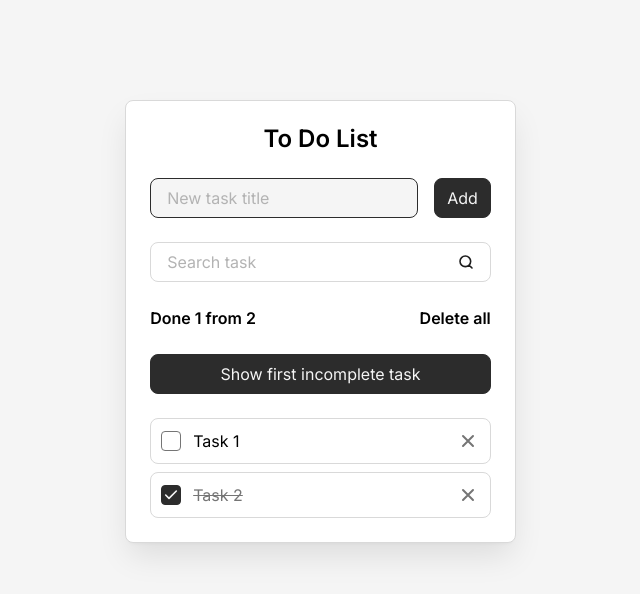
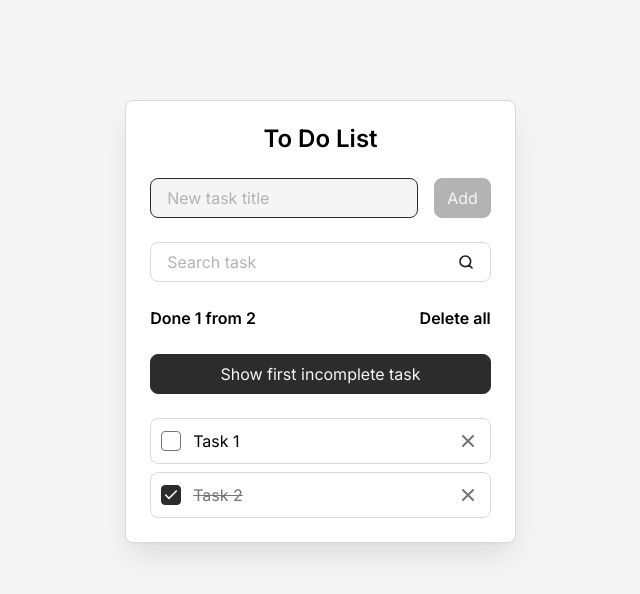
Before and after one commit to vitaliygalata1986/react-todo-list, a React (Vite) app: page / in a window 1280 px wide. Shown: the top 594 px of the page, without its empty margins (312-952 px from the left). Built offline with nearby package versions, Linux system fonts and the light colour scheme.

Commit message:
13. Добавили валидацию input

```diff
--- a/src/components/AddTaskForm.jsx
+++ b/src/components/AddTaskForm.jsx
@@ -1,4 +1,4 @@
-import { useContext } from 'react';
+import { useContext, useState } from 'react';
 import { TaskContext } from '../context/TasksContext';
 import Field from './Field';
 import Button from './Button';
@@ -7,10 +7,31 @@ const AddTaskForm = () => {
   const { addTask, newTaskInputRef, newTaskTitle, setNewTaskTitle } =
     useContext(TaskContext);
 
+  const [error, setError] = useState('');
+
+  const clearNewTasktitle = newTaskTitle.trim();
+  const isNewTaskTitleEmpty = clearNewTasktitle.length === 0;
+
   const onSubmit = (e) => {
     e.preventDefault();
-    addTask();
+    // будем вызывать addTask при условии, что новая задача не пуста
+    if (!isNewTaskTitleEmpty) addTask(clearNewTasktitle);
   };
+
+  const onInput = (event) => {
+    const { value } = event.target;
+    const clearValue = value.trim();
+    // console.log('clearValue', clearValue); // 0 если вбивать n - кол. пробелов
+    // console.log('value.length', value.length); // 1 если вбить один пробел
+    const hasOnlySpaces = value.length > 0 && clearValue.length === 0;
+    // чтобы понять, что введеное значение не пустое, и содержит только пробелы нужно два условия
+    // тоесть пользователь ввел в инпут минимум один символ и в качестве значения ничего кроме пробела ничего нет
+
+    setNewTaskTitle(value);
+
+    setError(hasOnlySpaces ? 'The task cannot be empty': '');
+  };
+
   return (
     <form className="todo__form" onSubmit={onSubmit}>
       <Field
@@ -18,10 +39,13 @@ const AddTaskForm = () => {
         label="New task title"
         id="new-task"
         className="todo__field"
-        onInput={(event) => setNewTaskTitle(event.target.value)}
+        onInput={onInput}
         ref={newTaskInputRef}
+        error={error}
       />
-      <Button type="submit">Add</Button>
+      <Button isDisabled={isNewTaskTitleEmpty} type="submit">
+        Add
+      </Button>
     </form>
   );
 };
--- a/src/components/Button.jsx
+++ b/src/components/Button.jsx
@@ -1,6 +1,17 @@
-const Button = ({ className = '', type = 'button', children, onClick }) => {
+const Button = ({
+  className = '',
+  type = 'button',
+  children,
+  onClick,
+  isDisabled,
+}) => {
   return (
-    <button className={`button ${className}`} type={type} onClick={onClick}>
+    <button
+      disabled={isDisabled}
+      className={`button ${className}`}
+      type={type}
+      onClick={onClick}
+    >
       {children}
     </button>
   );
--- a/src/components/Field.jsx
+++ b/src/components/Field.jsx
@@ -6,6 +6,7 @@ const Field = ({
   value,
   onInput,
   ref,
+  error,
 }) => {
   return (
     <>
@@ -15,7 +16,7 @@ const Field = ({
         </label>
         <input
           type={type}
-          className="field__input"
+          className={`field__input ${error ? 'isInvalid' : ''}`}
           id={id}
           placeholder=" "
           autoComplete="off"
@@ -23,6 +24,11 @@ const Field = ({
           onInput={onInput}
           ref={ref}
         />
+        {error && (
+          <span className="field__error" title={error}>
+            {error}
+          </span>
+        )}
       </div>
     </>
   );
--- a/src/components/TodoInfo.jsx
+++ b/src/components/TodoInfo.jsx
@@ -9,7 +9,6 @@ const TodoInfo = () => {
     () => tasks.filter(({ isDone }) => isDone).length,
     [tasks],
   );
-  console.log('TodoInfo');
   return (
     <div className="todo__info">
       <div className="todo__total-tasks">
--- a/src/hooks/useTasks.js
+++ b/src/hooks/useTasks.js
@@ -54,19 +54,17 @@ const useTasks = () => {
     [tasks],
   );
 
-  const addTask = useCallback(() => {
-    if (newTaskTitle.trim().length > 0) {
+  const addTask = useCallback((title) => {
     const newTask = {
       id: crypto?.randomUUID() ?? Date.now().toString(),
-        title: newTaskTitle,
+      title,
       isDone: false,
     };
     setTasks((prevTasks) => [...prevTasks, newTask]);
     setNewTaskTitle('');
     setSearchQuery('');
     newTaskInputRef.current.focus();
-    }
-  }, [newTaskTitle]);
+  }, []);
 
   useEffect(() => {
     saveTasks(tasks);
--- a/src/styles/components/button.css
+++ b/src/styles/components/button.css
@@ -9,12 +9,20 @@
   border: 1px solid var(--color-dark-2);
   border-radius: var(--border-radius);
 
-  &:hover {
-    color: var(--color-dark-2);
-    background-color: transparent;
+  &:not(:disabled) {
+    &:hover {
+      color: var(--color-dark-2);
+      background-color: transparent;
+    }
+
+    &:active {
+      scale: 1.05;
+    }
   }
 
-  &:active {
-    scale: 1.05;
+  &:disabled {
+    background-color: var(--color-gray-3);
+    border-color: var(--color-gray-3);
+    cursor: not-allowed;
   }
 }
--- a/src/styles/components/field.css
+++ b/src/styles/components/field.css
@@ -37,13 +37,54 @@
     outline: none;
   }
 
-  &[type="search"] {
+  &[type='search'] {
     &:placeholder-shown {
-      padding-right: calc(var(--fieldInputPaddingX) * 2 + var(--fieldSeachInputIconSize));
+      padding-right: calc(
+        var(--fieldInputPaddingX) * 2 + var(--fieldSeachInputIconSize)
+      );
       background-image: url('../../assets/icons/icon-search_black.svg');
       background-position: calc(100% - var(--fieldInputPaddingX)) 50%;
       background-size: var(--fieldSeachInputIconSize);
       background-repeat: no-repeat;
     }
   }
+
+  &.isInvalid {
+    border-color: red;
+  }
 }
+
+.field__error {
+  position: absolute;
+  top: 100%;
+  left: 0;
+  font-size: 12px;
+  color: red;
+  text-overflow: ellipsis;
+  overflow: hidden;
+  white-space: nowrap;
+  max-width: 100%;
+}
+
+/*
+  :placeholder-shown — это CSS-псевдокласс, который срабатывает на <input> / <textarea>, когда показывается placeholder.
+
+  Когда он true
+
+    Инпут считается :placeholder-shown, если одновременно:
+      - у элемента есть атрибут placeholder
+      - поле пустое (нет введённого текста)
+      - браузер реально отображает placeholder
+
+    сработает, когда инпут пустой и виден placeholder
+      input:placeholder-shown { ... }
+
+    сработает, когда в инпуте уже есть введённый текст
+      input:not(:placeholder-shown) { ... }
+
+
+    Если внутри .field есть инпут, и он не пустой (то есть placeholder не показан), тогда мы берём лейбл (подпись) и, например, уменьшаем его, двигаем вверх и меняем цвет.
+      &:has(.field__input:not(:placeholder-shown)) .field__label {}
+    Но изначально он заполненный - у него искусственный пробел.
+
+*/
```
Lines whose indentation alone changed are shown as unchanged.
